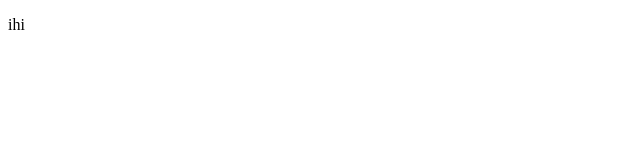
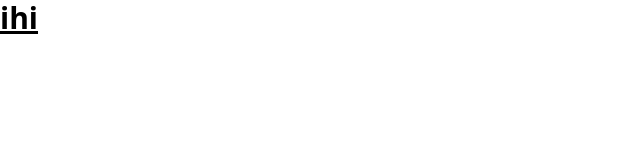
Before and after one commit to pearlodi/toks, a Nuxt app: page / in a window 1280 px wide. Shown: the top 160 px of the page, without its empty margins (0-640 px from the left). Built offline with nearby package versions, Linux system fonts and the light colour scheme.

Commit message:
Install tailwind css and its dependecies

```diff
--- /dev/null
+++ b/assets/css/main.css
@@ -0,0 +1,3 @@
+@tailwind base;
+@tailwind components;
+@tailwind utilities;
--- a/nuxt.config.js
+++ b/nuxt.config.js
@@ -18,6 +18,7 @@ export default {
 
   // Global CSS: https://go.nuxtjs.dev/config-css
   css: [
+    '~/assets/css/main.css',
   ],
 
   // Plugins to run before rendering page: https://go.nuxtjs.dev/config-plugins
@@ -37,5 +38,11 @@ export default {
 
   // Build Configuration: https://go.nuxtjs.dev/config-build
   build: {
-  }
+    postcss: {
+      plugins: {
+        tailwindcss: './tailwind.config.js',
+        autoprefixer: {},
+      },
+    },
+  },
 }
--- a/package.json
+++ b/package.json
@@ -15,5 +15,9 @@
     "vue-server-renderer": "^2.7.10",
     "vue-template-compiler": "^2.7.10"
   },
-  "devDependencies": {}
+  "devDependencies": {
+    "autoprefixer": "^10.4.19",
+    "postcss": "^8.4.38",
+    "tailwindcss": "^3.4.3"
+  }
 }
--- a/pages/index.vue
+++ b/pages/index.vue
@@ -1,6 +1,6 @@
 <template>
   <div>
-  <p>
+  <p class="text-3xl font-bold underline">
   ihi
 
   </p>
--- /dev/null
+++ b/tailwind.config.js
@@ -0,0 +1,15 @@
+/** @type {import('tailwindcss').Config} */
+module.exports = {
+  content: [
+    "./components/**/*.{js,vue,ts}",
+    "./layouts/**/*.vue",
+    "./pages/**/*.vue",
+    "./plugins/**/*.{js,ts}",
+    "./app.vue",
+    "./error.vue",
+  ],
+  theme: {
+    extend: {},
+  },
+  plugins: [],
+}
```
Also changed, not shown: 1 other file (tests, documents, lock files or other folders).
